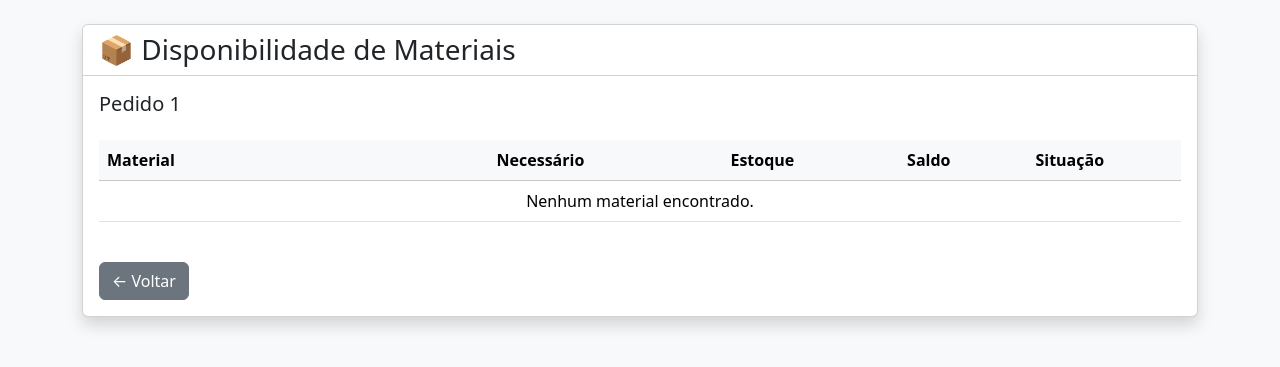
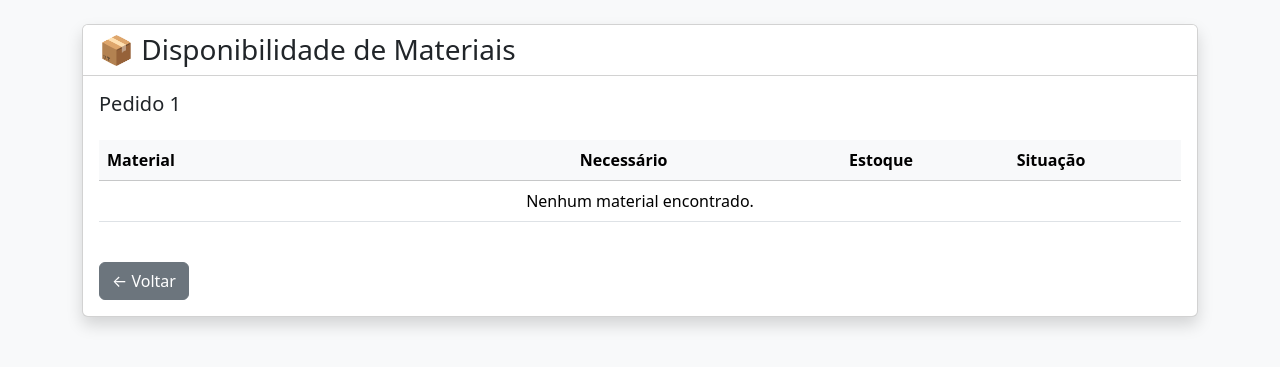
Before and after one commit to fabiurbina/fsrtech-automacao, a Django app: page /mrp/1/1/ in a window 1280 px wide. Shown: the top 367 px of the page. Run offline with Django 5.2, Linux system fonts and the light colour scheme; data that the repository does not hold is empty.

Commit message:
Melhoria na demonstação do cliente para não ficar vendo saldos negativos

```diff
--- a/pedidos/templates/mrp.html
+++ b/pedidos/templates/mrp.html
@@ -43,7 +43,6 @@
                             <th>Material</th>
                             <th class="text-end">Necessário</th>
                             <th class="text-end">Estoque</th>
-                            <th class="text-end">Saldo</th>
                             <th class="text-center">Situação</th>
 
                         </tr>
@@ -66,10 +65,6 @@
 
                             <td class="text-end">
                                 {{ item.estoque_atual }}
-                            </td>
-
-                            <td class="text-end">
-                                {{ item.saldo_provisionado }}
                             </td>
 
                             <td class="text-center">
```
